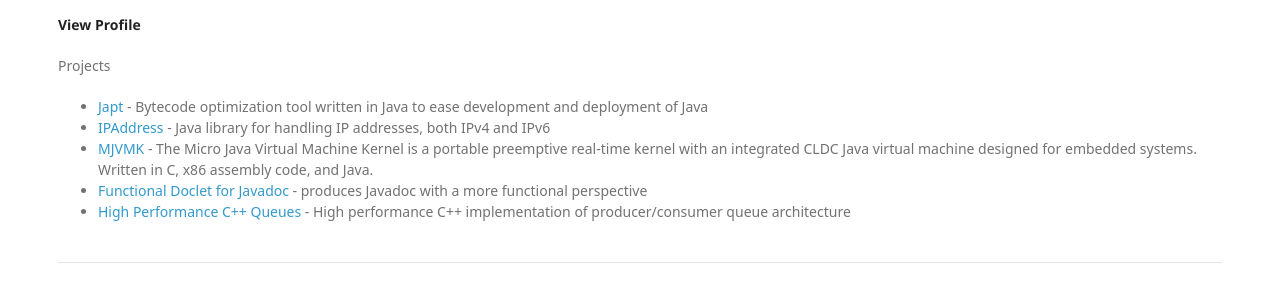
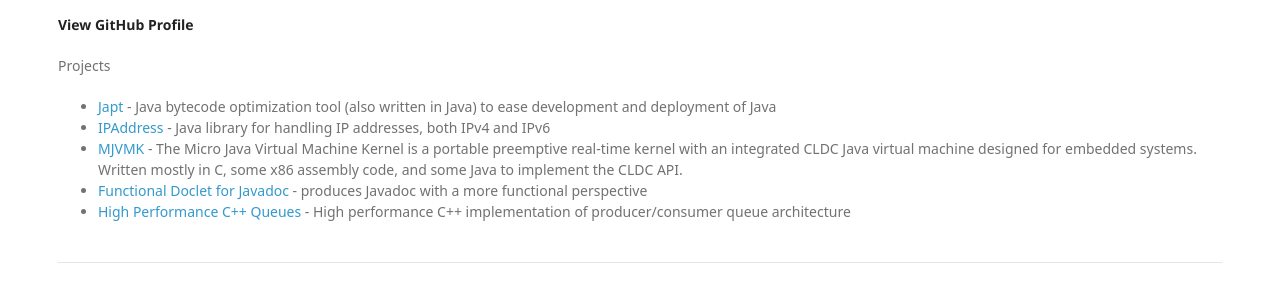
Before and after one commit to seancfoley/seancfoley.github.io, a plain HTML site: page index.html in a window 1280 px wide. Shown: the part 116-418 px from the top of the page. Drawn offline with Linux system fonts and the light colour scheme; a web font is replaced by a local one.

Commit message:
some further edits

```diff
--- a/index.html
+++ b/index.html
@@ -18,17 +18,17 @@
       <section>
         <h1><a id="sean-c-foley" class="anchor" href="#sean-c-foley" aria-hidden="true"><span aria-hidden="true" class="octicon octicon-link"></span></a>Sean C Foley</h1>
 
-<p><a href="https://github.com/seancfoley"><strong>View Profile</strong></a></p>
+<p><a href="https://github.com/seancfoley"><strong>View GitHub Profile</strong></a></p>
 
 <p>Projects</p>
 
 <ul>
 <li>
-<a href="https://seancfoley.github.io/Japt-Bytecode-Optimizer-for-Java/">Japt</a> - Bytecode optimization tool written in Java to ease development and deployment of Java</li>
+<a href="https://seancfoley.github.io/Japt-Bytecode-Optimizer-for-Java/">Japt</a> - Java bytecode optimization tool (also written in Java) to ease development and deployment of Java</li>
 <li>
 <a href="https://seancfoley.github.io/IPAddress/">IPAddress</a> - Java library for handling IP addresses, both IPv4 and IPv6</li>
 <li>
-<a href="https://seancfoley.github.io/mjvmk/">MJVMK</a> - The Micro Java Virtual Machine Kernel is a portable preemptive real-time kernel with an integrated CLDC Java virtual machine designed for embedded systems.  Written in C, x86 assembly code, and Java.</li>
+<a href="https://seancfoley.github.io/mjvmk/">MJVMK</a> - The Micro Java Virtual Machine Kernel is a portable preemptive real-time kernel with an integrated CLDC Java virtual machine designed for embedded systems.  Written mostly in C, some x86 assembly code, and some Java to implement the CLDC API.</li>
 <li>
 <a href="https://github.com/seancfoley/Functional-Doclet-for-Javadoc">Functional Doclet for Javadoc</a> - produces Javadoc with a more functional perspective</li>
 <li>
```
